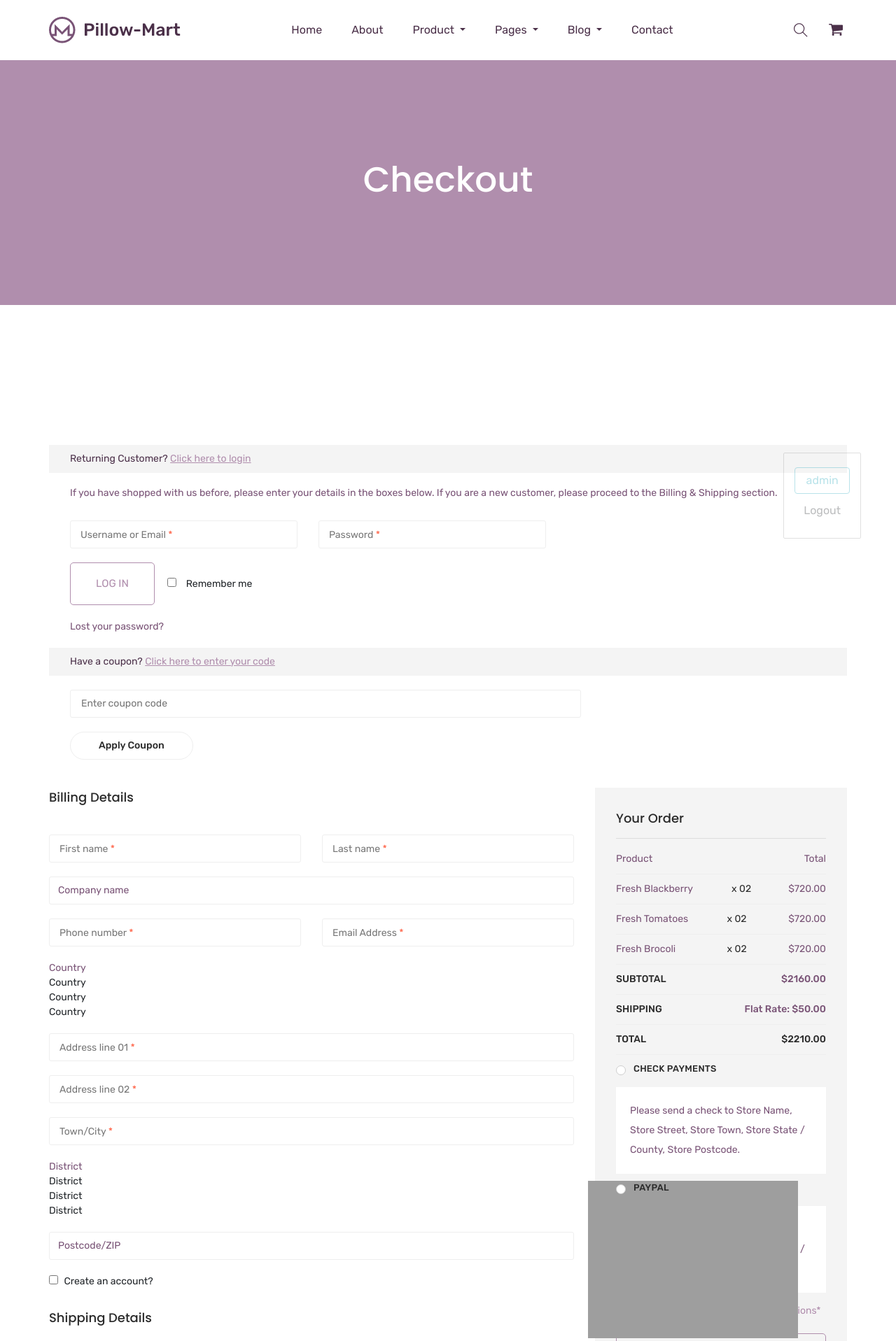
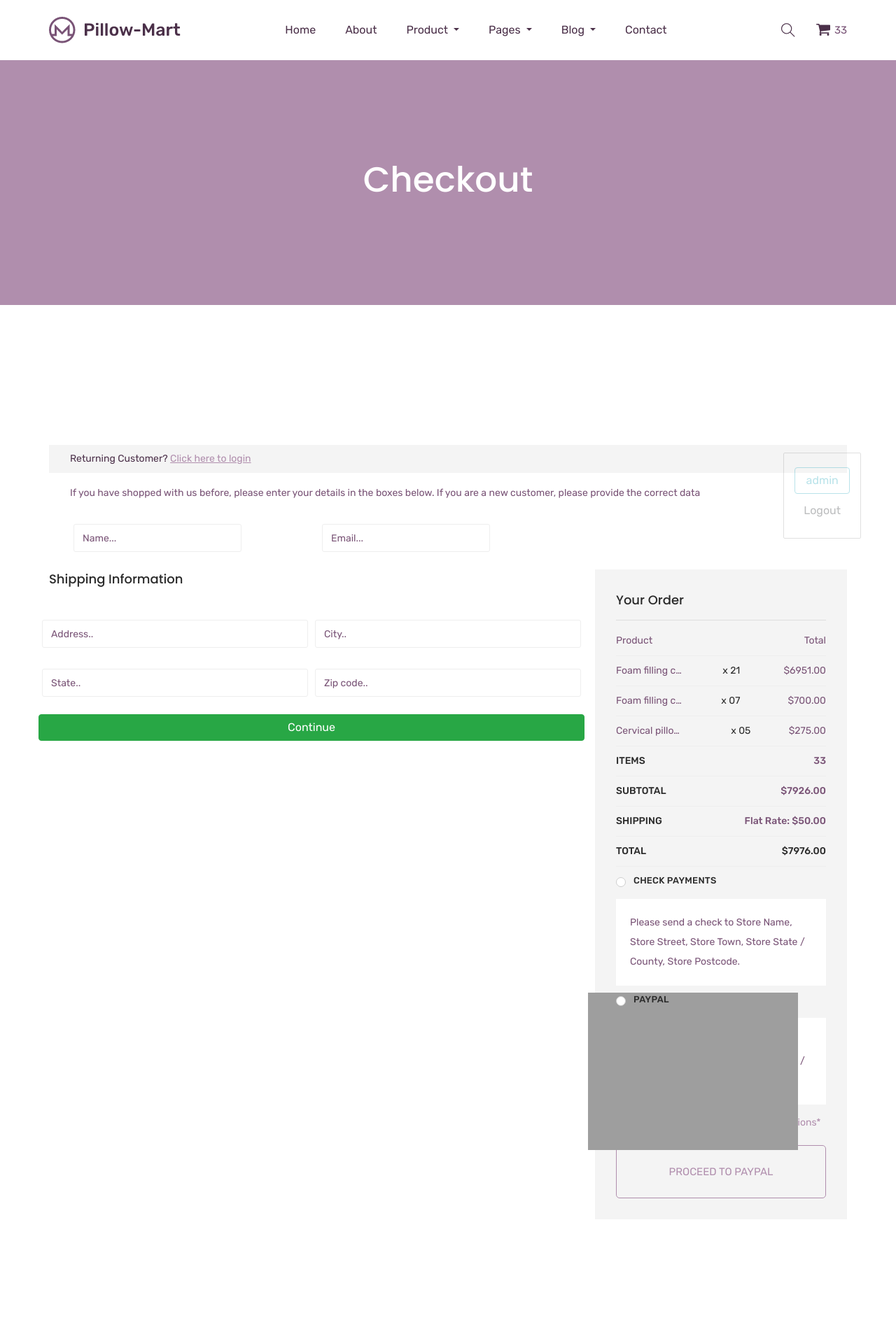
Before and after one commit to uhiintezz/pillow_mart, a Django app: page /checkout/ in a window 1280 px wide. Shown: the top 1917 px of the page at 70% size. Run offline with Django 4.2, Linux system fonts and the light colour scheme; a user stored in the database is signed in; data comes from the database, SQL or seed files in the repository; both versions use the stored data as it was after the commit; data that the repository does not hold is empty; style sheets or scripts are compiled from the project's sources; some libraries are stand-ins or nearby versions; grey boxes are pictures that could not be loaded.

Commit message:
add checkout.html, fix cart

```diff
--- /dev/null
+++ b/mart/templatetags/custom_filters.py
@@ -0,0 +1,10 @@
+from django import template
+
+register = template.Library()
+
+@register.filter
+def leading_zero(value):
+    # Проверяем, является ли значение числом и однозначным
+    if isinstance(value, int) and value < 10 and value > 0:
+        return f'0{value}'
+    return value
--- a/mart/views.py
+++ b/mart/views.py
@@ -8,6 +8,7 @@ import json
 from django.http import JsonResponse
 from django.contrib.auth.views import LoginView
 from . models import Customer
+import datetime
 
 def home(request):
     return render(request, 'base.html')
@@ -68,7 +69,20 @@ def cart(request):
     return render(request, 'mart/cart.html', context)
 
 def checkout(request):
-    return render(request, 'mart/checkout.html',)
+    data = cartData(request)
+    items = data['items']
+    order = data['order']
+    cartItems = data['cartItems']
+
+    if isinstance(order, dict):
+        subtotal = order['get_cart_total']
+    else:
+        subtotal = order.get_cart_total
+    shipping_cost = 50
+    total = subtotal + shipping_cost
+
+    context = {'items': items, 'order': order, 'cartItems': cartItems, 'total': total, 'shipping_cost': shipping_cost}
+    return render(request, 'mart/checkout.html', context)
 
 class LoginUser(LoginView):
     form_class = LoginUserForm
@@ -82,12 +96,14 @@ class LoginUser(LoginView):
     def get_success_url(self):
         return reverse_lazy('home')
 
+
     def form_valid(self, form):
         remember_me = self.request.POST.get('remember_me')
         if not remember_me:
             self.request.session.set_expiry(0)
 
         return super().form_valid(form)
+
 
 
 class RegisterUser(CreateView):
@@ -109,10 +125,45 @@ class RegisterUser(CreateView):
         name = form.cleaned_data['username']
         email = form.cleaned_data['email']
 
-        Customer.objects.create(user=user, name=name, email=email)
+        customer, created = Customer.objects.get_or_create(
+            name=name, email=email
+        )
+
+        if created:
+            customer.user = user
+            customer.save()
+
         login(self.request, user)
+
         return redirect('home')
 
 def logout_user(request):
     logout(request)
     return redirect('login')
+
+
+def processOrder(request):
+    transaction_id = datetime.datetime.now().timestamp()
+    data = json.loads(request.body)
+
+    if request.user.is_authenticated:
+        customer = request.user.customer
+        order, created = Order.objects.get_or_create(customer=customer, complete=False)
+    else:
+        customer, order = guestOrder(request, data)
+
+    order.transaction_id = transaction_id
+    if float(data['form']['total']) == float(order.get_cart_total):
+        order.complete = True
+    order.save()
+
+    if order.shipping == True:
+        ShippingAddress.objects.create(
+            customer=customer,
+            order=order,
+            address=data['shipping']['address'],
+            city=data['shipping']['city'],
+            state=data['shipping']['state'],
+            zipcode=data['shipping']['zipcode'],
+        )
+    return JsonResponse("Procces complete", safe=False)
--- a/static/css/css/main.css
+++ b/static/css/css/main.css
@@ -34,3 +34,24 @@
 .admin-panel a:hover {
     background-color: #4ac1f7;!important;
 }
+
+.form-field{
+	width:250px;!important;
+	display: inline-block;!important;
+	padding: 5px;!important;
+}
+
+.form-field{
+	width:250px;!important;
+	display: inline-block;!important;
+	padding: 5px;!important;
+}
+
+.form-field input{
+	color: grey; !important;
+}
+
+.form-field input:focus {
+  border: 2px solid blue; !important; /* Добавить синюю границу при получении фокуса */
+  box-shadow: 0 0 5px rgba(0, 0, 255, 0.5); !important; /* Добавить тень вокруг элемента при получении фокуса */
+}
--- a/static/js/cart.js
+++ b/static/js/cart.js
@@ -6,9 +6,10 @@ var $fUpdateBtn = document.querySelector('.f-cart')
 var $iIncrement = document.querySelector('.number-increment')
 
 
-var $priceProduct = +document.querySelector('.detail-price').dataset.count
 var $priceTotal = document.querySelector('.detail-price')
-
+if ($priceTotal) {
+    var $priceProduct = +document.querySelector('.detail-price').dataset.count
+}
 
 for (i = 0; i < $updateBtns.length; i++) {
     $updateBtns[i].addEventListener('click', function (event) {
@@ -22,11 +23,13 @@ for (i = 0; i < $updateBtns.length; i++) {
         } else {
             updateUserOrder(productId, action)
         }
+
     })
 }
 
 if ($iDecrement != null) {
     $iDecrement.addEventListener('click', function(event) {
+        console.log('Idecr')
         var $updateVariable = document.querySelector('.input-number')
         var quantity = +$updateVariable.value
 
@@ -38,15 +41,18 @@ if ($iDecrement != null) {
             $fUpdateBtn.classList.remove('hide')
         }
 
-        var $nextTotal = $priceProduct * quantity
-        $priceTotal.textContent = `$${$nextTotal.toFixed(2)}`
+        if ($priceTotal != null) {
+            var $nextTotal = $priceProduct * quantity
+            $priceTotal.textContent = `$${$nextTotal.toFixed(2)}`
+        }
+
 
     })
 }
 
-console.log('increment', $iIncrement)
 if ($iIncrement != null) {
     $iIncrement.addEventListener('click', function (event) {
+        console.log('Incr')
         var $updateVariable = document.querySelector('.input-number')
         var quantity = +$updateVariable.value
 
@@ -59,8 +65,10 @@ if ($iIncrement != null) {
             $fUpdateBtn.classList.remove('show')
         }
 
-        var $nextTotal = $priceProduct * quantity
-        $priceTotal.textContent = `$${$nextTotal.toFixed(2)}`
+        if ($priceTotal != null) {
+            var $nextTotal = $priceProduct * quantity
+            $priceTotal.textContent = `$${$nextTotal.toFixed(2)}`
+        }
     })
 }
 
--- a/templates/mart/cart.html
+++ b/templates/mart/cart.html
@@ -74,7 +74,7 @@
                   <h5>Subtotal</h5>
                 </td>
                 <td>
-                  <h5>$2160.00</h5>
+                  <h5>${{ order.get_cart_total }}</h5>
                 </td>
               </tr>
             </tbody>
--- a/templates/mart/checkout.html
+++ b/templates/mart/checkout.html
@@ -1,5 +1,6 @@
 {% extends 'base.html' %}
 {% load static %}
+{% load custom_filters %}
 
 {% block content %}
     <section class="breadcrumb_part">
@@ -27,108 +28,41 @@
         </div>
         <p>
           If you have shopped with us before, please enter your details in the
-          boxes below. If you are a new customer, please proceed to the
-          Billing & Shipping section.
-        </p>
+            boxes below. If you are a new customer, please provide the correct data</p>
+
         <form class="row contact_form" action="#" method="post" novalidate="novalidate">
           <div class="col-md-6 form-group p_star">
-            <input type="text" class="form-control" id="name" name="name" value=" " />
-            <span class="placeholder" data-placeholder="Username or Email"></span>
+              <div class="form-field">
+                  <input required type="text" class="form-control" name="name" placeholder="Name...">
+              </div>
           </div>
           <div class="col-md-6 form-group p_star">
-            <input type="password" class="form-control" id="password" name="password" value="" />
-            <span class="placeholder" data-placeholder="Password"></span>
-          </div>
-          <div class="col-md-12 form-group">
-            <button type="submit" value="submit" class="btn_3">
-              log in
-            </button>
-            <div class="creat_account">
-              <input type="checkbox" id="f-option" name="selector" />
-              <label for="f-option">Remember me</label>
-            </div>
-            <a class="lost_pass" href="#">Lost your password?</a>
+              <div class="form-field">
+                  <input required type="text" class="form-control" name="email" type="email" placeholder="Email...">
+              </div>
           </div>
         </form>
-      </div>
-      <div class="cupon_area">
-        <div class="check_title">
-          <h2>
-            Have a coupon?
-            <a href="#">Click here to enter your code</a>
-          </h2>
-        </div>
-        <input type="text" placeholder="Enter coupon code" />
-        <a class="tp_btn" href="#">Apply Coupon</a>
       </div>
       <div class="billing_details">
         <div class="row">
           <div class="col-lg-8">
-            <h3>Billing Details</h3>
+            <h3>Shipping Information</h3>
             <form class="row contact_form" action="#" method="post" novalidate="novalidate">
-              <div class="col-md-6 form-group p_star">
-                <input type="text" class="form-control" id="first" name="name" />
-                <span class="placeholder" data-placeholder="First name"></span>
-              </div>
-              <div class="col-md-6 form-group p_star">
-                <input type="text" class="form-control" id="last" name="name" />
-                <span class="placeholder" data-placeholder="Last name"></span>
-              </div>
-              <div class="col-md-12 form-group">
-                <input type="text" class="form-control" id="company" name="company" placeholder="Company name" />
-              </div>
-              <div class="col-md-6 form-group p_star">
-                <input type="text" class="form-control" id="number" name="number" />
-                <span class="placeholder" data-placeholder="Phone number"></span>
-              </div>
-              <div class="col-md-6 form-group p_star">
-                <input type="text" class="form-control" id="email" name="compemailany" />
-                <span class="placeholder" data-placeholder="Email Address"></span>
-              </div>
-              <div class="col-md-12 form-group p_star">
-                <select class="country_select">
-                  <option value="1">Country</option>
-                  <option value="2">Country</option>
-                  <option value="4">Country</option>
-                </select>
-              </div>
-              <div class="col-md-12 form-group p_star">
-                <input type="text" class="form-control" id="add1" name="add1" />
-                <span class="placeholder" data-placeholder="Address line 01"></span>
-              </div>
-              <div class="col-md-12 form-group p_star">
-                <input type="text" class="form-control" id="add2" name="add2" />
-                <span class="placeholder" data-placeholder="Address line 02"></span>
-              </div>
-              <div class="col-md-12 form-group p_star">
-                <input type="text" class="form-control" id="city" name="city" />
-                <span class="placeholder" data-placeholder="Town/City"></span>
-              </div>
-              <div class="col-md-12 form-group p_star">
-                <select class="country_select">
-                  <option value="1">District</option>
-                  <option value="2">District</option>
-                  <option value="4">District</option>
-                </select>
-              </div>
-              <div class="col-md-12 form-group">
-                <input type="text" class="form-control" id="zip" name="zip" placeholder="Postcode/ZIP" />
-              </div>
-              <div class="col-md-12 form-group">
-                <div class="creat_account">
-                  <input type="checkbox" id="f-option2" name="selector" />
-                  <label for="f-option2">Create an account?</label>
+                <div class="col-md-6 form-group p_star form-field">
+                    <input required type="text" class="form-control" name="address" placeholder="Address..">
                 </div>
-              </div>
-              <div class="col-md-12 form-group">
-                <div class="creat_account">
-                  <h3>Shipping Details</h3>
-                  <input type="checkbox" id="f-option3" name="selector" />
-                  <label for="f-option3">Ship to a different address?</label>
+                <div class="col-md-6 form-group p_star form-field">
+                    <input required type="text" class="form-control" name="city" placeholder="City..">
                 </div>
-                <textarea class="form-control" name="message" id="message" rows="1"
-                  placeholder="Order Notes"></textarea>
-              </div>
+                <div class="col-md-6 form-group p_star form-field">
+                    <input required type="text" class="form-control" name="state" placeholder="State..">
+                </div>
+                <div class="col-md-6 form-group p_star form-field">
+                    <input required type="text" class="form-control" name="zipcode" placeholder="Zip code..">
+                </div>
+
+                <hr>
+                <input id="form-button" class="btn btn-success btn-block continue" type="submit" value="Continue">
             </form>
           </div>
           <div class="col-lg-4">
@@ -140,39 +74,42 @@
                     <span>Total</span>
                   </a>
                 </li>
+              {% for item in items %}
                 <li>
-                  <a href="#">Fresh Blackberry
-                    <span class="middle">x 02</span>
-                    <span class="last">$720.00</span>
+                  <a href="#">{{ item.product.name|truncatechars:15 }}
+                    <span class="middle">x {{ item.quantity|leading_zero }}</span>
+                    <span class="last">${{ item.get_total|floatformat:2 }}</span>
                   </a>
                 </li>
-                <li>
-                  <a href="#">Fresh Tomatoes
-                    <span class="middle">x 02</span>
-                    <span class="last">$720.00</span>
-                  </a>
-                </li>
-                <li>
-                  <a href="#">Fresh Brocoli
-                    <span class="middle">x 02</span>
-                    <span class="last">$720.00</span>
-                  </a>
-                </li>
+              {% endfor %}
+{#                <li>#}
+{#                  <a href="#">Fresh Tomatoes#}
+{#                    <span class="middle">x 02</span>#}
+{#                    <span class="last">$720.00</span>#}
+{#                  </a>#}
+{#                </li>#}
               </ul>
               <ul class="list list_2">
                 <li>
+                  <a href="#">Items
+                    <span>{{ order.get_cart_items }}</span>
+                  </a>
+                </li>
+                  <li>
                   <a href="#">Subtotal
-                    <span>$2160.00</span>
+                    <span>${{ order.get_cart_total| floatformat:2 }}</span>
                   </a>
                 </li>
                 <li>
                   <a href="#">Shipping
-                    <span>Flat rate: $50.00</span>
+                    <span>Flat rate: ${{ shipping_cost| floatformat:2 }}</span>
                   </a>
                 </li>
                 <li>
                   <a href="#">Total
-                    <span>$2210.00</span>
+                      <span>
+                          ${{ total }}
+                      </span>
                   </a>
                 </li>
               </ul>
```
Also changed, not shown: mart/models.py (+4 -3 lines), mart/utils.py (+30 -0 lines), db.sqlite3, mart/migrations/0002_alter_customer_email_alter_customer_name.py (added), mart/migrations/0003_alter_customer_name.py (added), mart/migrations/0004_alter_customer_name.py (added), mart/templatetags/__init__.py (added).
